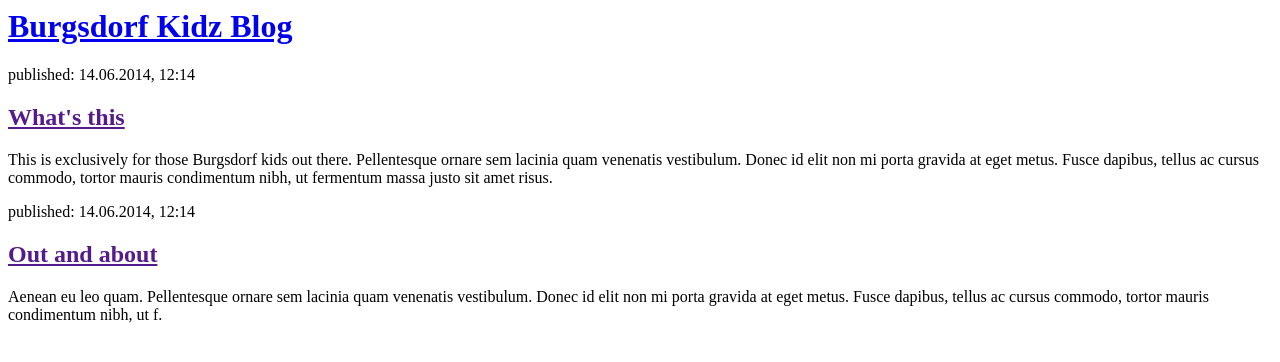
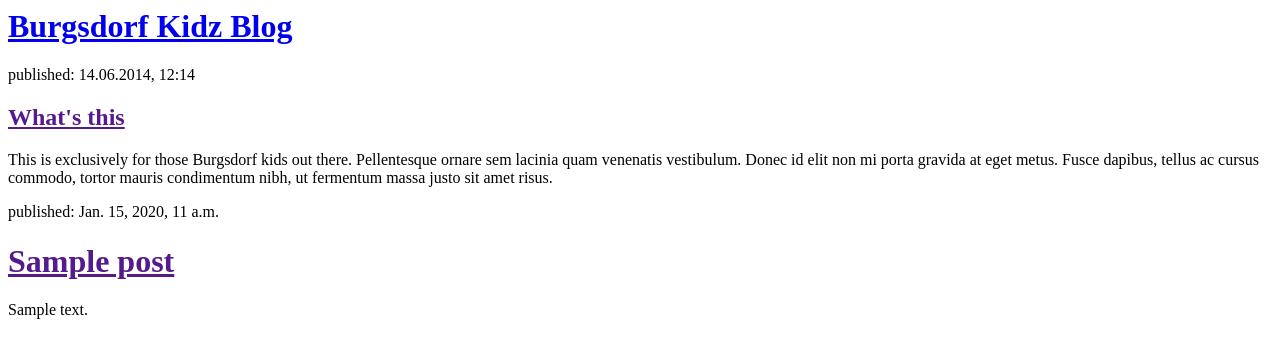
Before and after one commit to PamelaRO/my-first-blog, a Django app: template blog/templates/blog/post_list.html in a window 1280 px wide. Shown: the top 362 px of the page. Run offline with Django 3.2, Linux system fonts and the light colour scheme; the template is opened without the code that fills it: values that come from a table or form of the project are taken from there, others are empty; tables that the repository leaves empty hold one stand-in row (values such as "Sample post").

Commit message:
update HTML

```diff
--- a/blog/templates/blog/post_list.html
+++ b/blog/templates/blog/post_list.html
@@ -13,10 +13,12 @@
             <p>This is exclusively for those Burgsdorf kids out there. Pellentesque ornare sem lacinia quam venenatis vestibulum. Donec id elit non mi porta gravida at eget metus. Fusce dapibus, tellus ac cursus commodo, tortor mauris condimentum nibh, ut fermentum massa justo sit amet risus.</p>
         </div>
 
-        <div>
-            <p>published: 14.06.2014, 12:14</p>
-            <h2><a href="">Out and about</a></h2>
-            <p>Aenean eu leo quam. Pellentesque ornare sem lacinia quam venenatis vestibulum. Donec id elit non mi porta gravida at eget metus. Fusce dapibus, tellus ac cursus commodo, tortor mauris condimentum nibh, ut f.</p>
-        </div>
+        {% for post in posts %}
+    <div>
+        <p>published: {{ post.published_date }}</p>
+        <h1><a href="">{{ post.title }}</a></h1>
+        <p>{{ post.text|linebreaksbr }}</p>
+    </div>
+{% endfor %}
     </body>
 </html>
--- a/blog/views.py
+++ b/blog/views.py
@@ -1,3 +1,7 @@
 from django.shortcuts import render
+from django.utils import timezone
+from .models import Post
+
 def post_list(request):
-    return render(request, 'blog/post_list.html', {})
+    posts = Post.objects.filter(published_date__lte=timezone.now()).order_by('published_date')
+    return render(request, 'blog/post_list.html', {'posts' : posts})
```
